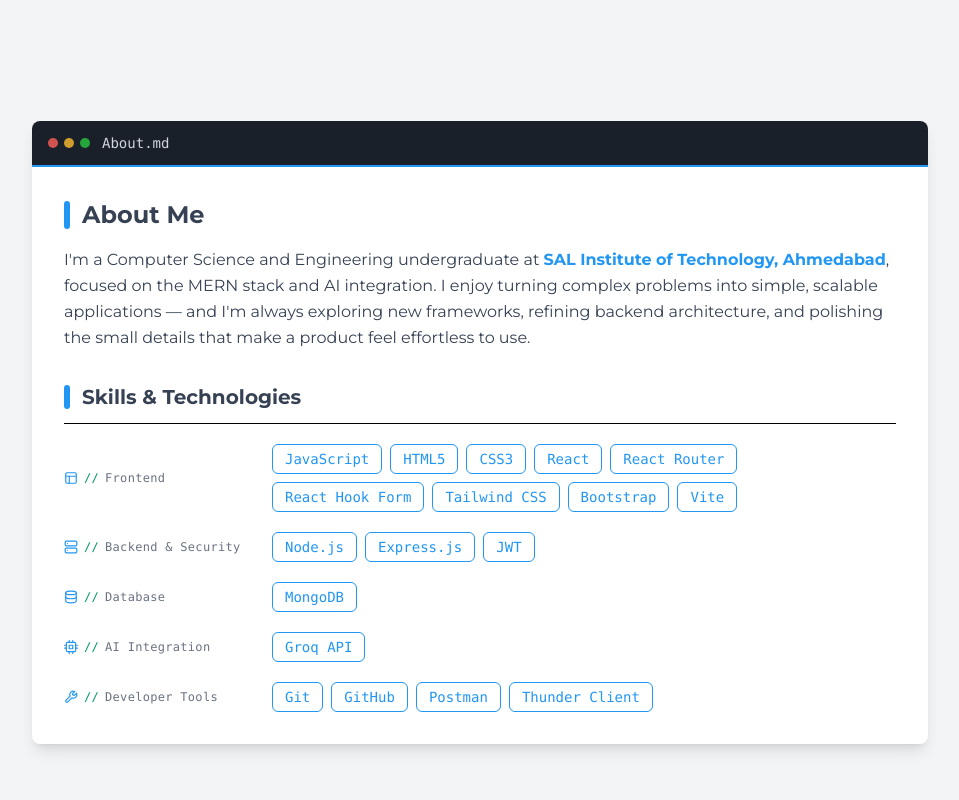
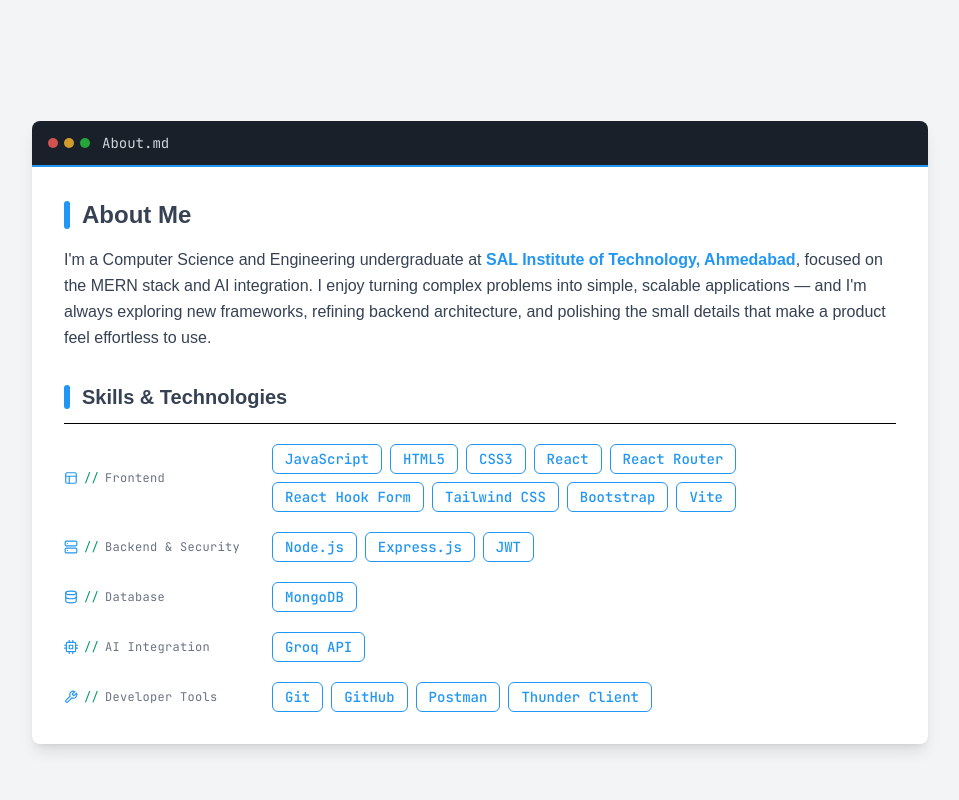
Before and after one commit to yasirrajput4/portfolio, a React (Vite) app: page / in a window 1280 px wide. Shown: the part 680-1480 px from the top of the page, without its empty margins (160-1119 px from the left). Built offline with nearby package versions, Linux system fonts and the light colour scheme; no server answers.

Commit message:
style(theme): switch to Space Grotesk, Inter & JetBrains Mono type system

```diff
--- a/index.html
+++ b/index.html
@@ -8,8 +8,12 @@
     <link rel="preconnect" href="https://fonts.googleapis.com" />
     <link rel="preconnect" href="https://fonts.gstatic.com" crossorigin />
     <link
-      href="https://fonts.googleapis.com/css2?family=Montserrat:wght@400;500;600;700;800&display=swap"
+      href="https://fonts.googleapis.com/css2?family=Space+Grotesk:wght@500;600;700&family=Inter:wght@400;500;600;700&family=JetBrains+Mono:wght@400;500;600;700&display=swap"
       rel="stylesheet"
+    />
+    <meta
+      name="description"
+      content="Yasir Rajput — Full-stack developer building MERN & AI-powered web applications."
     />
     <title>Yasir Rajput | Full-Stack Developer Portfolio</title>
   </head>
--- a/src/index.css
+++ b/src/index.css
@@ -1,14 +1,13 @@
-@import url("https://fonts.googleapis.com/css2?family=Montserrat:wght@400;500;600;700;800&display=swap");
+@import url("https://fonts.googleapis.com/css2?family=Space+Grotesk:wght@500;600;700&family=Inter:wght@400;500;600;700&family=JetBrains+Mono:wght@400;500;600;700&display=swap");
 @import "tailwindcss";
 
 @theme {
-  --font-sans: "Montserrat", sans-serif;
-}
+  --font-sans: "Inter", sans-serif;
+  --font-display: "Space Grotesk", sans-serif;
+  --font-mono: "JetBrains Mono", monospace;
 
-@custom-variant dark (&:where(.dark, .dark *));
-
-@theme {
   --animate-fade-in: fade-in 0.4s ease-out;
+  --animate-fade-up: fade-up 0.6s ease-out both;
 
   @keyframes fade-in {
     from {
@@ -20,7 +19,20 @@
       transform: translateY(0);
     }
   }
+
+  @keyframes fade-up {
+    from {
+      opacity: 0;
+      transform: translateY(12px);
+    }
+    to {
+      opacity: 1;
+      transform: translateY(0);
+    }
+  }
 }
+
+@custom-variant dark (&:where(.dark, .dark *));
 
 html {
   scroll-behavior: smooth;
@@ -31,6 +43,10 @@ body {
     background-color 0.3s ease,
     color 0.3s ease,
     border-color 0.3s ease;
+}
+
+::selection {
+  background-color: rgb(47 111 237 / 0.25);
 }
 
 @media (prefers-reduced-motion: reduce) {
```
